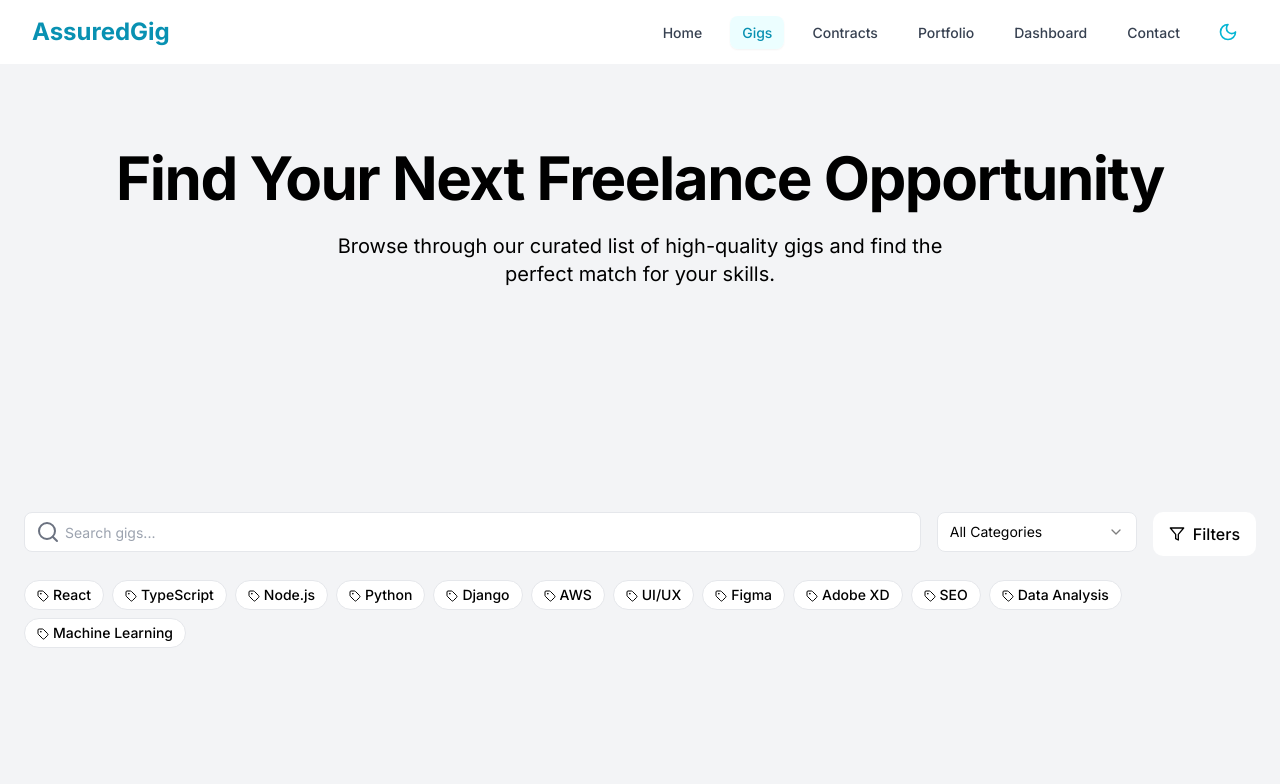
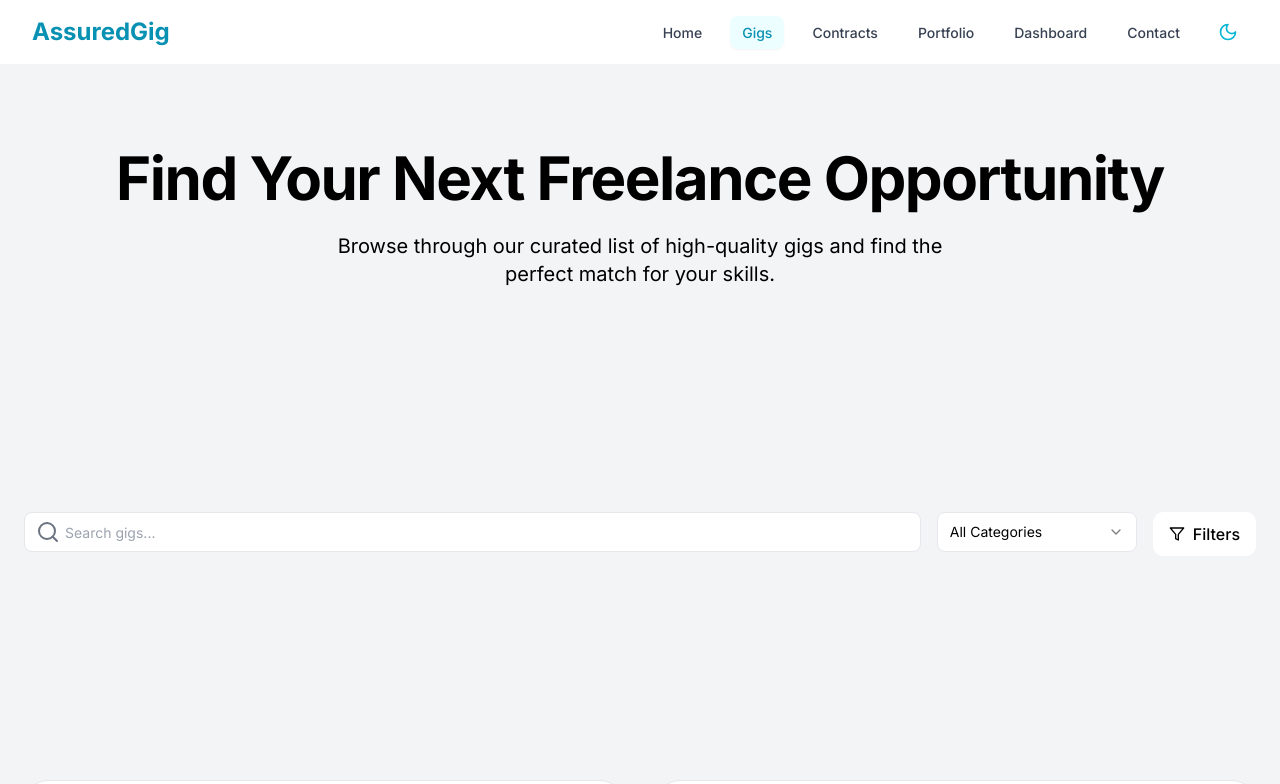
Before and after one commit to Taj-2005/Assuredgig-Frontend, a Next.js app: page /gigs in a window 1280 px wide. Shown: the top 784 px of the page. Built offline with nearby package versions, Linux system fonts and the light colour scheme.

Commit message:
Added Search suggestions in gigs page

```diff
--- a/src/app/gigs/page.tsx
+++ b/src/app/gigs/page.tsx
@@ -78,6 +78,8 @@ const gigs = [
 ];
 
 export default function GigsPage() {
+  const [searchText, setSearchText] = useState('');
+  const [filteredCategories, setFilteredCategories] = useState<string[]>([]);
   const [selectedCategory, setSelectedCategory] = useState('All Categories');
   const [selectedTags, setSelectedTags] = useState<string[]>([]);
   const navigate = useRouter()
@@ -123,9 +125,55 @@ export default function GigsPage() {
                 <div className="relative">
                   <Search className={theme === 'light' ? 'absolute left-3 top-1/2 transform -translate-y-1/2 text-gray-500' : 'absolute left-3 top-1/2 transform -translate-y-1/2 text-gray-400'} />
                   <Input
+                    value={searchText}
+                    onChange={(e) => {
+                      const value = e.target.value;
+                      setSearchText(value);
+
+                      const matched = categories.filter(category =>
+                        category.toLowerCase().startsWith(value.toLowerCase()) && value.trim() !== ''
+                      );
+
+                      setFilteredCategories(matched);
+                    }}
                     placeholder="Search gigs..."
-                    className={`pl-10 ${ theme === 'light' ? 'bg-white border-gray-200 text-black' : 'bg-black border-2 border-gray-500 text-white'} placeholder:text-gray-400 focus:ring-2 focus:ring-black dark:focus:ring-white`}
+                    className={`pl-10 ${theme === 'light' ? 'bg-white border-gray-200 text-black' : 'bg-black border-2 border-gray-500 text-white'} placeholder:text-gray-400 focus:ring-2 focus:ring-black dark:focus:ring-white`}
                   />
+                  {searchText && (
+                      <div
+                        className={`absolute top-full left-0 w-full mt-2 z-50 rounded-md shadow-lg ${
+                          theme === 'light' ? 'bg-white border border-gray-200' : 'bg-neutral-900 border border-gray-700'
+                        }`}
+                      >
+                        {filteredCategories.length > 0 ? (
+                          filteredCategories.map((category, index) => (
+                            <div
+                              key={index}
+                              className={`px-4 py-2 cursor-pointer ${
+                                theme === 'light'
+                                  ? 'hover:bg-gray-100 text-black'
+                                  : 'hover:bg-gray-800 text-white'
+                              }`}
+                              onClick={() => {
+                                setSearchText(category);
+                                setSelectedCategory(category);
+                                setFilteredCategories([]);
+                              }}
+                            >
+                              {category}
+                            </div>
+                          ))
+                        ) : (
+                          <div
+                            className={`px-4 py-2 ${
+                              theme === 'light' ? 'text-gray-500' : 'text-gray-400'
+                            }`}
+                          >
+                            No results found
+                          </div>
+                        )}
+                      </div>
+                    )}
                 </div>
               </div>
               <div className="flex gap-4">
@@ -145,30 +193,6 @@ export default function GigsPage() {
                   <Filter className="w-4 h-4 mr-2" />
                   Filters
                 </Button>
-              </div>
-            </div>
-            {/* Tags Section */}
-            <div className="mt-6">
-              <div className="flex flex-wrap gap-2">
-                {tags.map((tag) => (
-                  <button
-                    key={tag}
-                    onClick={() => toggleTag(tag)}
-                    className={`px-3 py-1 rounded-full text-sm font-medium border transition-all duration-150
-                      ${selectedTags.includes(tag)
-                        ? theme === 'light'
-                          ? 'bg-black text-white border-gray-200 scale-105 font-bold'
-                          : 'bg-white text-black border-gray-500 scale-105 font-bold'
-                        : theme === 'light'
-                          ? 'bg-white text-black border-gray-200 hover:bg-black hover:text-white hover:scale-105'
-                          : 'bg-black text-gray-400 border-gray-500 hover:bg-white hover:text-black hover:scale-105'
-                      }
-                    `}
-                  >
-                    <Tag className={theme === 'light' ? 'w-3 h-3 inline mr-1 text-black' : 'w-3 h-3 inline mr-1 text-gray-400'} />
-                    {tag}
-                  </button>
-                ))}
               </div>
             </div>
           </div>
```
